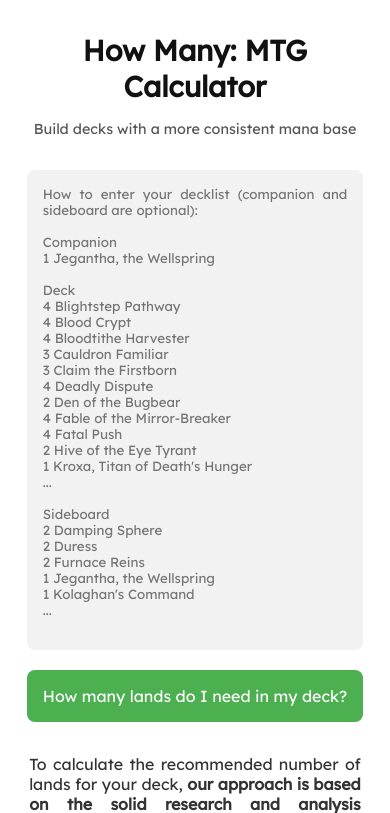
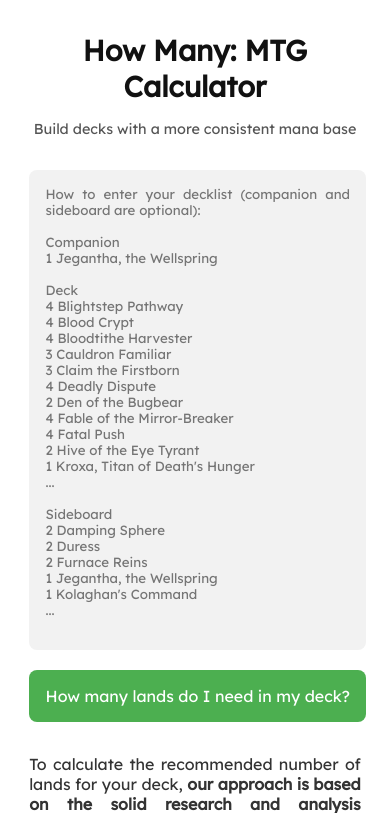
Before and after one commit to raulin0/how-many, a Django app: page / in a window 390 px wide. Shown: the part 56-869 px from the top of the page. Run offline with Django 4.2, Linux system fonts and the light colour scheme.

Commit message:
style: add 48rem width and 0 auto margin to the .form-container

```diff
--- a/lands/static/lands/css/lands.css
+++ b/lands/static/lands/css/lands.css
@@ -93,6 +93,8 @@
   justify-content: center;
   align-items: center;
   padding: 0 2rem 2rem;
+  width: 48rem;
+  margin: 0 auto;
 }
 
 textarea{
@@ -269,6 +271,11 @@
     font-size: 90%;
   }
 
+  .form-container{
+    width: 85%;
+    margin: 0 auto;
+  }
+
   .explanation-container{
     width: 85%;
     margin: 0 auto;
```
